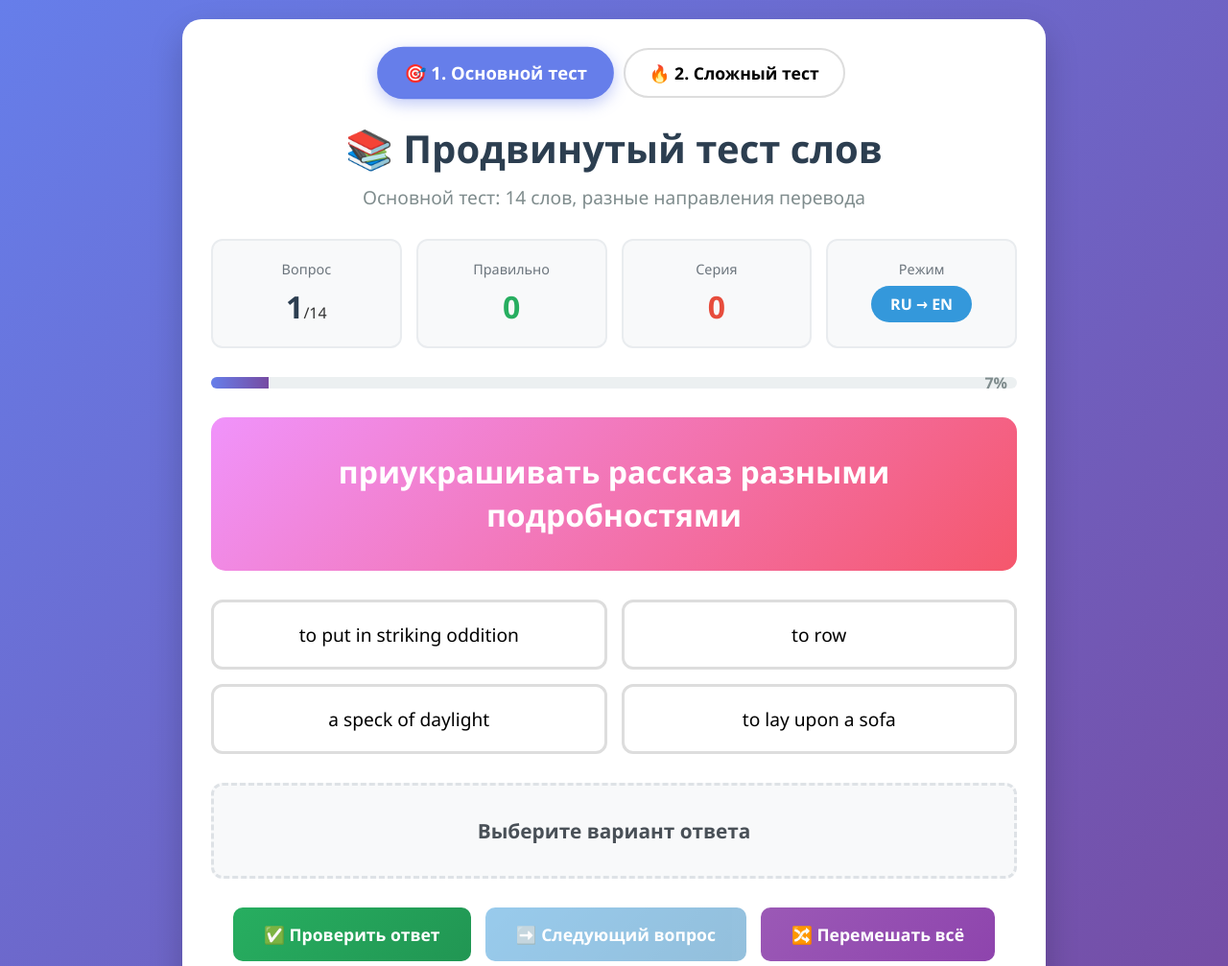
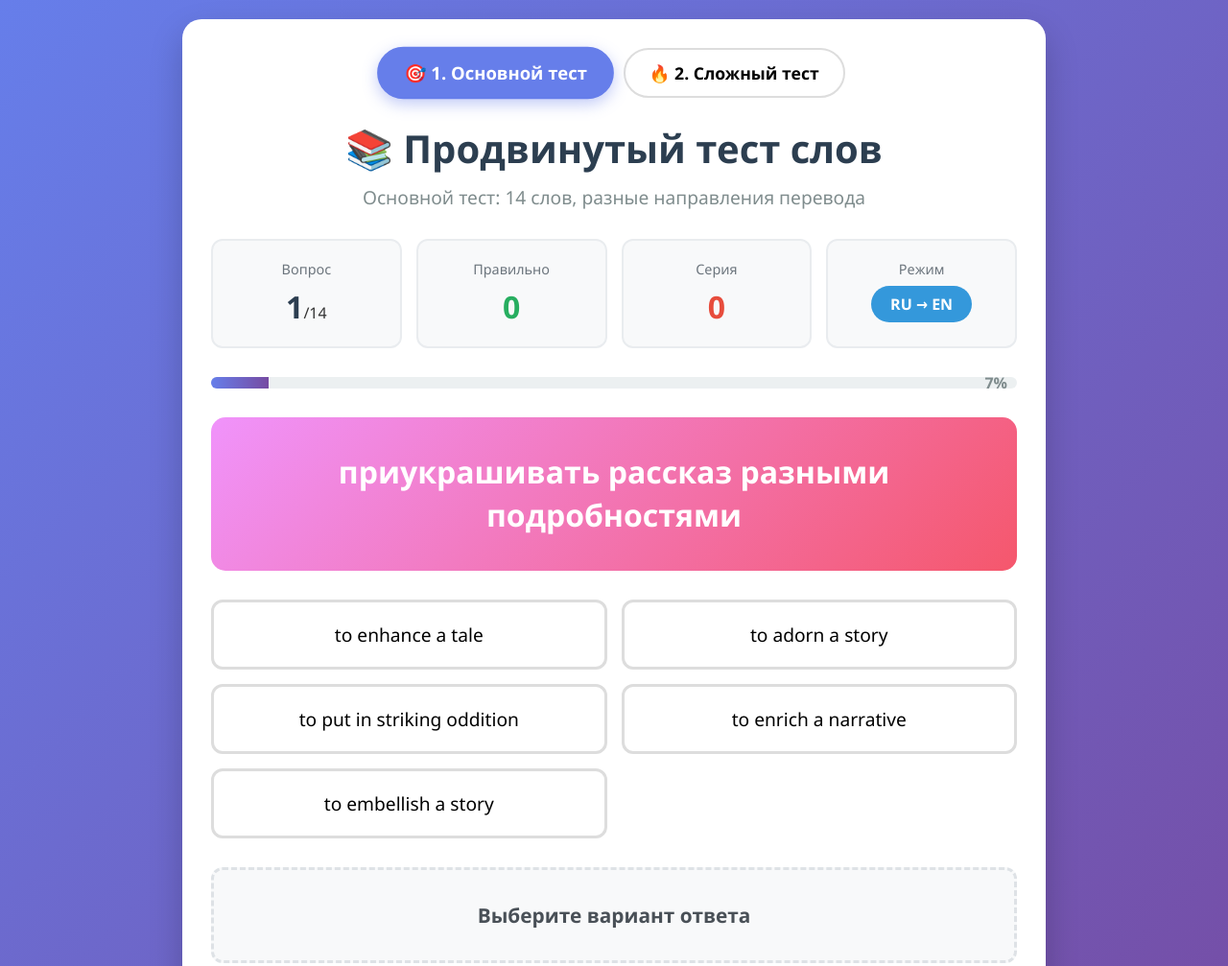
Before and after one commit to scroll94/kapurina, a plain HTML site: page index.html in a window 1280 px wide. Shown: the top 1007 px of the page at 96% size. Drawn offline with Linux system fonts and the light colour scheme.

Commit message:
Update index.html

```diff
--- a/index.html
+++ b/index.html
@@ -485,106 +485,64 @@
             { en: "to fumble", ru: "пробираться на ощупь" }
         ];
 
-        // Сложные похожие слова для 2-й стадии
-        const trickyWords = [
-            // Похожие на "лежать"
-            { en: "to lay upon a sofa", ru: "лежать на диване" },
-            { en: "to lie", ru: "лгать или лежать (контекст)" },
-            { en: "to recline", ru: "откидываться, полулежать" },
-            { en: "to lounge", ru: "расслабленно сидеть/лежать" },
-            { en: "to sprawl", ru: "растягиваться в небрежной позе" },
+        // Похожие слова для сложных вариантов ответов
+        const similarAnswers = {
+            // Похожие на "лежать на диване"
+            "лежать на диване": ["лежать на кровати", "сидеть на диване", "отдыхать на диване", "расслабляться на диване", "валяться на диване"],
+            "to lay upon a sofa": ["to lie on a sofa", "to sit on a sofa", "to rest on a sofa", "to relax on a sofa", "to lounge on a sofa"],
 
             // Похожие на "мельком увидеть"
-            { en: "to glimpse", ru: "мельком увидеть" },
-            { en: "to glance", ru: "бегло взглянуть" },
-            { en: "to peek", ru: "подглядывать, взглянуть украдкой" },
-            { en: "to peer", ru: "всматриваться" },
-            { en: "to spot", ru: "заметить, увидеть" },
+            "мельком увидеть": ["бегло увидеть", "краем глаза заметить", "мимолётно увидеть", "уловить взглядом", "заметить мельком"],
+            "to glimpse": ["to glance", "to catch a glimpse", "to spot briefly", "to see momentarily", "to notice quickly"],
 
-            // Похожие на "уговаривать"
-            { en: "to labour", ru: "изнурительно уговаривать" },
-            { en: "to persuade", ru: "убеждать, уговаривать" },
-            { en: "to convince", ru: "убеждать" },
-            { en: "to coax", ru: "уговаривать, упрашивать" },
-            { en: "to urge", ru: "настоятельно просить" },
+            // Похожие на "изнурительно уговаривать"
+            "изнурительно уговаривать": ["упорно уговаривать", "настойчиво убеждать", "долго упрашивать", "терпеливо уговаривать", "назойливо просить"],
+            "to labour": ["to persuade persistently", "to convince exhaustively", "to argue tirelessly", "to plead extensively", "to urge relentlessly"],
 
             // Похожие на "окликать"
-            { en: "to hail", ru: "окликать" },
-            { en: "to call out", ru: "кричать, окликать" },
-            { en: "to shout", ru: "кричать" },
-            { en: "to greet", ru: "приветствовать" },
-            { en: "to address", ru: "обращаться к кому-либо" },
+            "окликать": ["подзывать", "звать", "обращаться", "кричать кому-то", "привлекать внимание"],
+            "to hail": ["to call out to", "to shout to", "to address loudly", "to summon", "to attract attention"],
 
             // Похожие на "грести"
-            { en: "to row", ru: "грести" },
-            { en: "to paddle", ru: "грести, работать веслом" },
-            { en: "to oar", ru: "грести (редко)" },
-            { en: "to propel", ru: "двигать вперёд" },
-            { en: "to navigate", ru: "управлять (лодкой)" },
+            "грести": ["работать вёслами", "плыть на вёслах", "управлять лодкой", "махать вёслами", "двигать лодку"],
+            "to row": ["to paddle", "to boat", "to propel a boat", "to use oars", "to navigate with oars"],
 
             // Похожие на "утонуть"
-            { en: "to draw", ru: "утонуть" },
-            { en: "to drown", ru: "тонуть" },
-            { en: "to sink", ru: "погружаться, тонуть" },
-            { en: "to submerge", ru: "погружать под воду" },
-            { en: "to go under", ru: "уйти под воду" },
+            "утонуть": ["пойти ко дну", "погрузиться под воду", "захлебнуться", "попасть под воду", "уйти на дно"],
+            "to draw": ["to drown", "to sink", "to go under", "to be submerged", "to be drowned"],
 
             // Похожие на "спасаться бегством"
-            { en: "to escape", ru: "спасаться бегством" },
-            { en: "to flee", ru: "бежать, спасаться" },
-            { en: "to run away", ru: "убегать" },
-            { en: "to get away", ru: "убираться, уходить" },
-            { en: "to break free", ru: "вырваться на свободу" },
+            "спасаться бегством": ["убегать", "уносить ноги", "спасаться", "быстро уходить", "скрываться бегством"],
+            "to escape": ["to flee", "to run away", "to get away", "to make an escape", "to break free"],
 
-            // Похожие на "приукрашивать"
-            { en: "to put in striking oddition", ru: "приукрашивать рассказ" },
-            { en: "to embellish", ru: "приукрашивать" },
-            { en: "to exaggerate", ru: "преувеличивать" },
-            { en: "to elaborate", ru: "подробно излагать" },
-            { en: "to dramatize", ru: "драматизировать" },
+            // Похожие на "приукрашивать рассказ разными подробностями"
+            "приукрашивать рассказ разными подробностями": ["украшать рассказ деталями", "дополнять рассказ подробностями", "обогащать рассказ деталями", "расцвечивать рассказ", "насыщать рассказ деталями"],
+            "to put in striking oddition": ["to embellish a story", "to enrich a narrative", "to enhance a tale", "to adorn a story", "to elaborate a narrative"],
 
-            // Похожие на "просунуть"
-            { en: "to push ones head and shoulders through", ru: "просунуть голову и плечи" },
-            { en: "to squeeze through", ru: "протиснуться" },
-            { en: "to insert", ru: "вставлять, просовывать" },
-            { en: "to thrust", ru: "протолкнуть, сунуть" },
-            { en: "to poke", ru: "тыкать, совать" },
+            // Похожие на "просунуть голову и плечи"
+            "просунуть голову и плечи": ["высунуть голову и плечи", "протиснуть голову и плечи", "вставить голову и плечи", "пропихнуть голову и плечи", "продеть голову и плечи"],
+            "to push ones head and shoulders through": ["to thrust head and shoulders through", "to squeeze head and shoulders through", "to insert head and shoulders through", "to shove head and shoulders through", "to force head and shoulders through"],
 
             // Похожие на "плакать от радости"
-            { en: "to cry of gladness", ru: "плакать от радости" },
-            { en: "to weep with joy", ru: "рыдать от радости" },
-            { en: "to shed tears of happiness", ru: "проливать слёзы счастья" },
-            { en: "to sob with delight", ru: "всхлипывать от восторга" },
-            { en: "to be moved to tears", ru: "быть растроганным до слёз" },
+            "плакать от радости": ["рыдать от счастья", "проливать слёзы радости", "всплакнуть от радости", "заплакать от счастья", "заливаться слезами радости"],
+            "to cry of gladness": ["to weep with joy", "to shed tears of happiness", "to sob with delight", "to tear up with joy", "to be moved to tears of happiness"],
 
-            // Похожие на "проблеск света"
-            { en: "a speck of daylight", ru: "проблеск дневного света" },
-            { en: "a gleam of light", ru: "проблеск света" },
-            { en: "a glimmer", ru: "слабый свет, проблеск" },
-            { en: "a ray of light", ru: "луч света" },
-            { en: "a flicker", ru: "мерцание, проблеск" },
+            // Похожие на "проблеск дневного света"
+            "проблеск дневного света": ["луч дневного света", "отблеск дневного света", "просвет дневного света", "мерцание дневного света", "отсвет дневного света"],
+            "a speck of daylight": ["a ray of daylight", "a gleam of daylight", "a glimmer of daylight", "a flicker of daylight", "a beam of daylight"],
 
-            // Похожие на "моток"
-            { en: "twine clew", ru: "моток бочевки" },
-            { en: "a ball of twine", ru: "клубок верёвки" },
-            { en: "a coil of rope", ru: "бухта верёвки" },
-            { en: "a spool of thread", ru: "катушка ниток" },
-            { en: "a reel", ru: "катушка, барабан" },
+            // Похожие на "моток бочевки"
+            "моток бочевки": ["клубок верёвки", "бухта бечёвки", "катушка шпагата", "рулон шнура", "свёрток бечёвки"],
+            "twine clew": ["twine ball", "twine coil", "twine roll", "twine bundle", "twine spool"],
 
-            // Похожие на "коридор"
-            { en: "passage", ru: "коридор проход" },
-            { en: "corridor", ru: "коридор" },
-            { en: "hallway", ru: "коридор, холл" },
-            { en: "aisle", ru: "проход между рядами" },
-            { en: "gangway", ru: "проход, трап" },
+            // Похожие на "коридор проход"
+            "коридор проход": ["проход коридор", "ход коридор", "переход коридор", "аллея проход", "галерея проход"],
+            "passage": ["corridor", "hallway", "aisle", "walkway", "gangway"],
 
             // Похожие на "пробираться на ощупь"
-            { en: "to fumble", ru: "пробираться на ощупь" },
-            { en: "to grope", ru: "ощупывать, искать на ощупь" },
-            { en: "to feel ones way", ru: "идти на ощупь" },
-            { en: "to stumble", ru: "спотыкаться, натыкаться" },
-            { en: "to blunder", ru: "действовать наугад" }
-        ];
+            "пробираться на ощупь": ["идти на ощупь", "передвигаться на ощупь", "шарить в темноте", "двигаться ощупью", "нащупывать путь"],
+            "to fumble": ["to grope", "to feel ones way", "to stumble in the dark", "to blunder along", "to move by touch"]
+        };
 
         // Переменные состояния
         let currentStage = 1;
@@ -599,6 +557,7 @@
         let currentWords = [];
         let currentModes = []; // Массив режимов для каждого вопроса
         let shuffledWords = [];
+        let usedQuestions = new Set(); // Для отслеживания использованных вопросов во 2-й стадии
 
         // DOM элементы
         const questionEl = document.getElementById('question');
@@ -637,6 +596,7 @@
             correctStreak = 0;
             selectedAnswer = null;
             isAnswered = false;
+            usedQuestions.clear();
 
             // Обновляем кнопки стадий
             stage1Btn.classList.remove('active', 'completed');
@@ -653,7 +613,7 @@
                 if (completedStage1) {
                     stage1Btn.classList.add('completed');
                 }
-                currentWords = trickyWords;
+                currentWords = basicWords; // Используем ТЕ ЖЕ 14 слов
                 totalQuestionsNeeded = 20; // Нужно 20 правильных ответов
                 subtitleEl.textContent = "Сложный тест: 20 вопросов, похожие ответы, случайные направления";
                 totalEl.textContent = totalQuestionsNeeded;
@@ -671,19 +631,45 @@
         function generateQuestionModes() {
             currentModes = [];
             for (let i = 0; i < totalQuestionsNeeded; i++) {
-                // Случайный выбор направления
+                // Случайный выбор направления (50/50)
                 currentModes.push(Math.random() > 0.5 ? 'en-ru' : 'ru-en');
             }
         }
 
+        // Получить случайный вопрос для 2-й стадии
+        function getRandomQuestionForStage2() {
+            let availableWords = currentWords.filter(word => {
+                const key = `${word.en}-${word.ru}`;
+                return !usedQuestions.has(key);
+            });
+
+            // Если все слова использованы, сбросить использованные
+            if (availableWords.length === 0) {
+                usedQuestions.clear();
+                availableWords = [...currentWords];
+            }
+
+            const randomWord = availableWords[Math.floor(Math.random() * availableWords.length)];
+            const key = `${randomWord.en}-${randomWord.ru}`;
+            usedQuestions.add(key);
+
+            return randomWord;
+        }
+
         // Загрузка вопроса
         function loadQuestion() {
-            if (currentStage === 2 && currentQuestionIndex >= totalQuestionsNeeded) {
+            if (currentStage === 2 && score >= totalQuestionsNeeded) {
                 showCompletionMessage();
                 return;
             }
 
-            const word = shuffledWords[currentQuestionIndex];
+            let word;
+            if (currentStage === 1) {
+                word = shuffledWords[currentQuestionIndex];
+            } else {
+                word = getRandomQuestionForStage2();
+            }
+
             const currentMode = currentModes[currentQuestionIndex];
 
             // Устанавливаем вопрос
@@ -704,7 +690,7 @@
             nextBtn.disabled = true;
 
             // Обновляем прогресс
-            currentEl.textContent = currentQuestionIndex + 1;
+            currentEl.textContent = currentStage === 1 ? currentQuestionIndex + 1 : score + 1;
             updateProgressBar();
         }
 
@@ -715,39 +701,38 @@
             // Правильный ответ
             const correctAnswer = mode === 'en-ru' ? correctWord.ru : correctWord.en;
 
-            // Собираем неправильные ответы
-            let wrongAnswers = [];
+            // Получаем похожие ответы
+            const correctKey = mode === 'en-ru' ? correctWord.ru : correctWord.en;
+            let similarOptions = similarAnswers[correctKey] || [];
 
-            if (currentStage === 1) {
-                // Для основной стадии - случайные другие слова
-                const otherWords = shuffledWords.filter(w => w !== correctWord);
-                for (let i = 0; i < 3 && i < otherWords.length; i++) {
-                    wrongAnswers.push(mode === 'en-ru' ? otherWords[i].ru : otherWords[i].en);
+            // Если нет похожих ответов, создаем искусственные
+            if (similarOptions.length < 4) {
+                similarOptions = [];
+                // Берем похожие ответы из других слов
+                for (let otherWord of currentWords) {
+                    if (otherWord !== correctWord) {
+                        const otherAnswer = mode === 'en-ru' ? otherWord.ru : otherWord.en;
+                        if (otherAnswer.length > 3 && !similarOptions.includes(otherAnswer)) {
+                            similarOptions.push(otherAnswer);
+                            if (similarOptions.length >= 4) break;
                         }
-            } else {
-                // Для сложной стадии - похожие ответы из trickyWords
-                const similarWords = trickyWords.filter(w =>
-                    (mode === 'en-ru' && w.ru !== correctWord.ru &&
-                     w.ru.startsWith(correctWord.ru.substring(0, 3)) ||
-                     w.ru.includes(correctWord.ru.split(' ')[0])) ||
-                    (mode === 'ru-en' && w.en !== correctWord.en &&
-                     w.en.startsWith(correctWord.en.substring(0, 5)) ||
-                     w.en.includes(correctWord.en.split(' ')[0]))
-                ).slice(0, 4);
+                    }
+                }
+            }
 
-                // Если не нашли достаточно похожих, добавляем случайные
-                wrongAnswers = similarWords.map(w => mode === 'en-ru' ? w.ru : w.en);
+            // Берем 4 похожих ответа
+            let wrongAnswers = [...similarOptions].slice(0, 4);
+
+            // Если не хватает, добавляем случайные
             while (wrongAnswers.length < 4) {
-                    const randomWord = trickyWords[Math.floor(Math.random() * trickyWords.length)];
+                const randomWord = currentWords[Math.floor(Math.random() * currentWords.length)];
                 const wrongAnswer = mode === 'en-ru' ? randomWord.ru : randomWord.en;
                 if (wrongAnswer !== correctAnswer && !wrongAnswers.includes(wrongAnswer)) {
                     wrongAnswers.push(wrongAnswer);
                 }
             }
-                wrongAnswers = wrongAnswers.slice(0, 4);
-            }
 
-            // Смешиваем все ответы
+            // Смешиваем все ответы (всего 5: 1 правильный + 4 похожих)
             let allAnswers = [correctAnswer, ...wrongAnswers];
             allAnswers = shuffleArray(allAnswers);
 
@@ -778,7 +763,19 @@
         function checkAnswer() {
             if (!selectedAnswer || isAnswered) return;
 
-            const word = shuffledWords[currentQuestionIndex];
+            let word;
+            if (currentStage === 1) {
+                word = shuffledWords[currentQuestionIndex];
+            } else {
+                // Для 2-й стадии нужно найти слово по вопросу
+                const currentMode = currentModes[currentQuestionIndex];
+                const questionText = questionEl.textContent;
+                word = currentWords.find(w =>
+                    (currentMode === 'en-ru' && w.en === questionText) ||
+                    (currentMode === 'ru-en' && w.ru === questionText)
+                );
+            }
+
             const currentMode = currentModes[currentQuestionIndex];
             const correctAnswer = currentMode === 'en-ru' ? word.ru : word.en;
             const isCorrect = selectedAnswer === correctAnswer;
@@ -801,7 +798,7 @@
 
                 // Для 2-й стадии проверяем достижение цели
                 if (currentStage === 2 && score >= totalQuestionsNeeded) {
-                    showCompletionMessage();
+                    setTimeout(() => showCompletionMessage(), 1000);
                 }
 
                 resultEl.textContent = currentStage === 1 ?
@@ -822,17 +819,17 @@
 
         // Следующий вопрос
         function nextQuestion() {
+            if (currentStage === 2 && score >= totalQuestionsNeeded) {
+                showCompletionMessage();
+                return;
+            }
+
             currentQuestionIndex++;
 
             if (currentStage === 1 && currentQuestionIndex >= shuffledWords.length) {
                 // Завершение 1-й стадии
                 completedStage1 = true;
                 showStage1Completion();
-                return;
-            }
-
-            if (currentStage === 2 && currentQuestionIndex >= totalQuestionsNeeded) {
-                showCompletionMessage();
                 return;
             }
 
@@ -898,13 +895,13 @@
                             <p>Ты прошла сложный тест из 20 вопросов! 🌟</p>
                             <p>С похожими ответами и меняющимися направлениями!</p>
                             <p>Ты просто гений! 🧠💫</p>
-                            <p style="font-size: 1.8em; margin-top: 20px;">💖💖💖 Моя умничка! 💖💖💖</p>
+                            <p style="font-size: 2em; margin-top: 20px; color: #e74c3c;">💖💖💖 Моя умничка! 💖💖💖</p>
+                            <p style="font-size: 1.8em; margin-top: 10px;">Ты моя принцесса! 👸✨</p>
                         </div>
                         <div class="stats-completion">
                             <h3>Полная статистика:</h3>
                             <p>Основной тест: ${completedStage1 ? 'Пройден ✅' : 'Не пройден'}</p>
-                            <p>Сложный тест: Пройден! ✅</p>
-                            <p>Всего правильных ответов: ${score}</p>
+                            <p>Сложный тест: Пройден! ✅ (${score}/20)</p>
                             <p>Максимальная серия: ${correctStreak}</p>
                             <p>Ты настоящая чемпионка! 🏅</p>
                         </div>
@@ -944,11 +941,14 @@
 
         // Перемешать всё
         function shuffleAll() {
+            if (currentStage === 1) {
                 shuffledWords = shuffleArray([...currentWords]);
+            }
             generateQuestionModes();
             currentQuestionIndex = 0;
             score = 0;
             correctStreak = 0;
+            usedQuestions.clear();
             updateScoreDisplay();
             loadQuestion();
 
```
Lines whose indentation alone changed are shown as unchanged.
